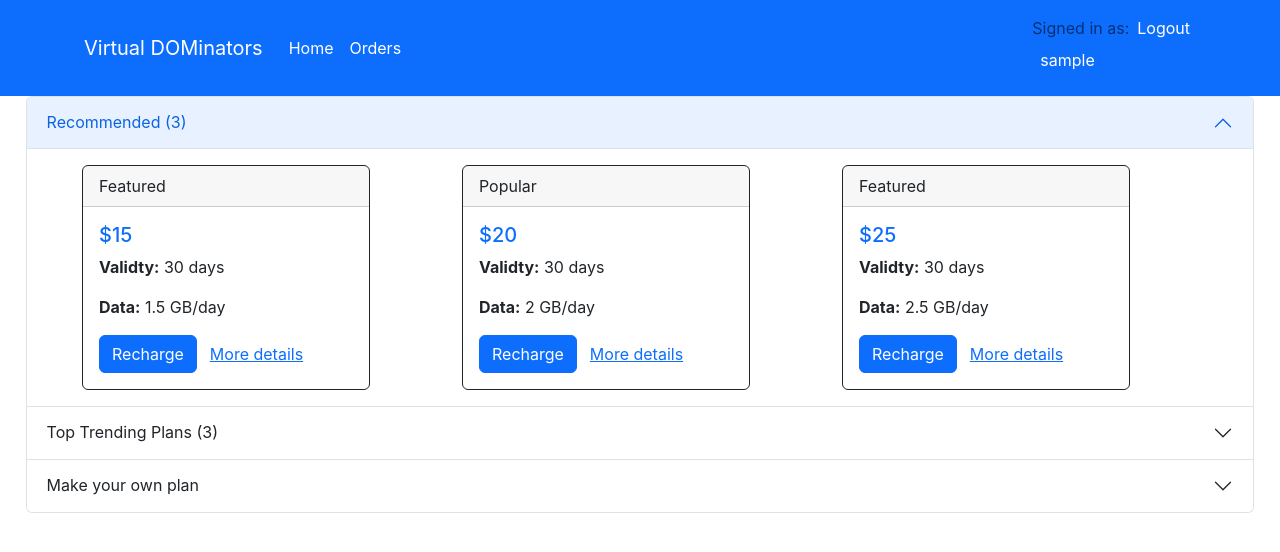
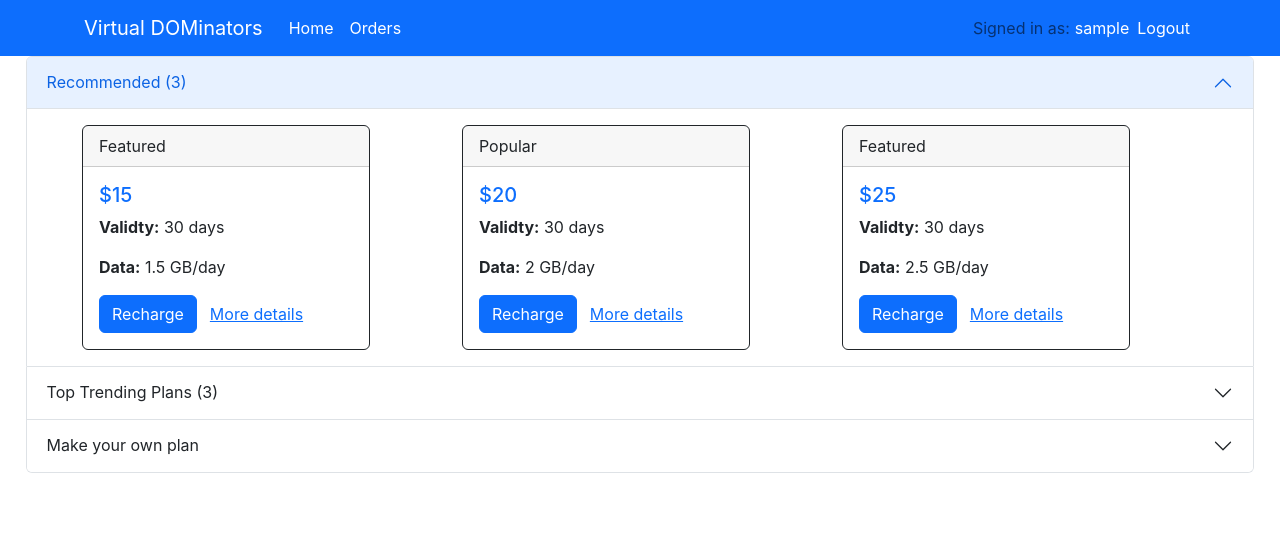
Before and after one commit to iamneo-production/cb4fd885-f45e-4509-beba-478882777bd3, a React (Create React App) app in the folder flexi-serve-hackathon/: page / in a window 1280 px wide. Shown: the top 552 px of the page. Built offline with nearby package versions, Linux system fonts and the light colour scheme; data requests are answered from the project's data file; sample sign-in values are in the browser's storage.

Commit message:
task(): fixed header styling

```diff
--- a/flexi-serve-hackathon/src/components/AppHeader.js
+++ b/flexi-serve-hackathon/src/components/AppHeader.js
@@ -33,9 +33,14 @@ const AppHeader = () => {
               <Nav.Link href="/order-history">Orders</Nav.Link>
             </Nav>
             <Nav>
-              <Navbar.Text>
+              <Navbar.Text className="d-flex">
                 Signed in as:{' '}
-                <Nav.Link href="/profile">{displayUsername}</Nav.Link>
+                <Nav.Link
+                  href="/profile"
+                  style={{ padding: 0, marginLeft: '5px' }}
+                >
+                  {displayUsername}
+                </Nav.Link>
               </Navbar.Text>
               <Nav.Link href="/login" className="justify-content-end">
                 Logout
```
